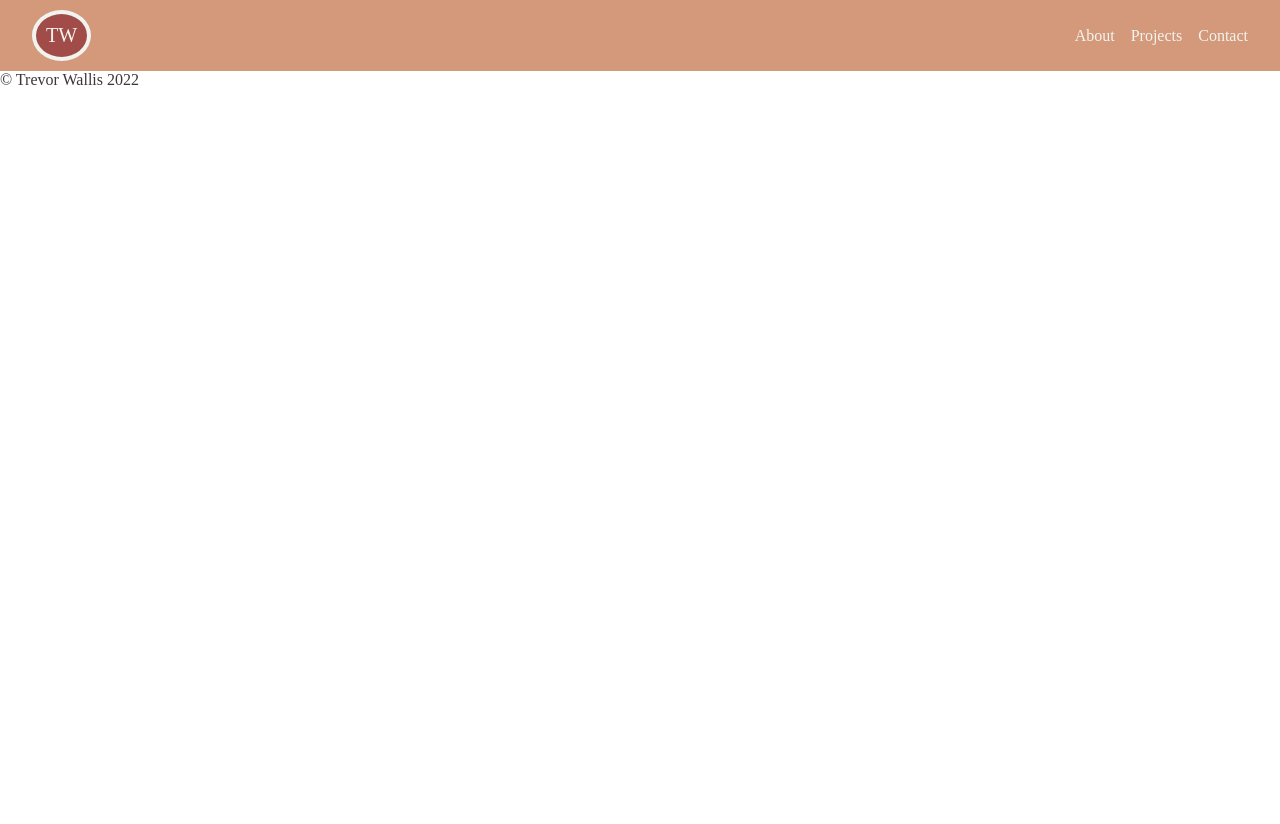
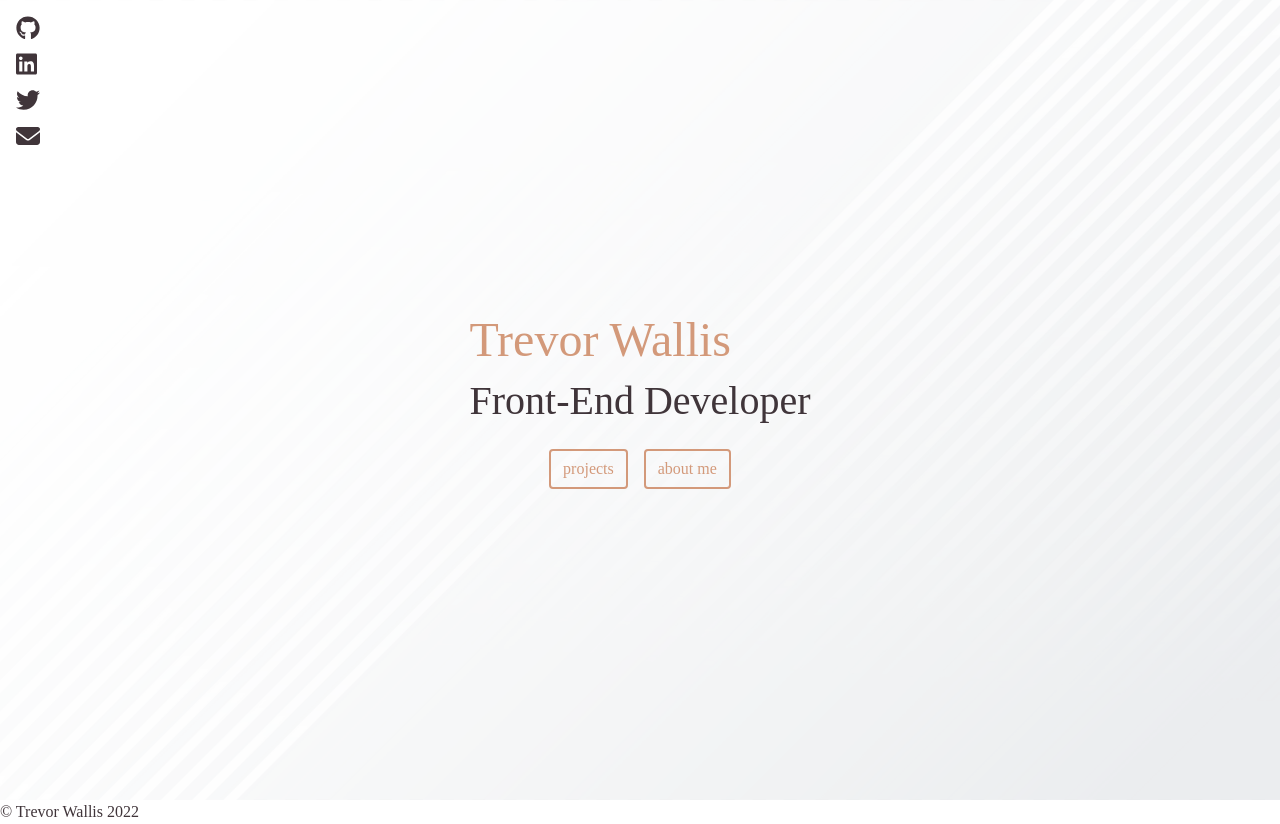
Before and after one commit to trevorwallis13/simple-react-portfolio-template, a React (Create React App) app: page / in a window 1280 px wide. Before the commit the page ends 800 px from the top, so only its background shows below. Built offline with nearby package versions, Linux system fonts and the light colour scheme.

Commit message:
created hero section

```diff
--- a/package.json
+++ b/package.json
@@ -4,13 +4,16 @@
   "private": true,
   "dependencies": {
     "@fortawesome/fontawesome-svg-core": "^1.3.0",
+    "@fortawesome/free-brands-svg-icons": "^6.0.0",
     "@fortawesome/free-regular-svg-icons": "^6.0.0",
     "@fortawesome/free-solid-svg-icons": "^6.0.0",
     "@fortawesome/react-fontawesome": "^0.1.17",
     "@testing-library/jest-dom": "^5.16.2",
     "@testing-library/react": "^12.1.2",
     "@testing-library/user-event": "^13.5.0",
+    "bootstrap": "^5.1.3",
     "react": "^17.0.2",
+    "react-bootstrap": "^2.1.2",
     "react-dom": "^17.0.2",
     "react-scripts": "^5.0.0",
     "sass": "^1.49.7",
--- a/src/App.js
+++ b/src/App.js
@@ -11,8 +11,8 @@ import Footer from './components/footer/Footer'
 const App = () => {
   return (
     <main className="App">
-      <Header/>
-      <div className="content container">
+      {/* <Header/> */}
+      <div className="content">
         <HeroSection/>
         <AboutSection/>
         <ProjectsSection/>
--- a/src/components/hero/HeroSection.js
+++ b/src/components/hero/HeroSection.js
@@ -1,10 +1,30 @@
-import React from 'react'
+import React from 'react';
+import { Button } from 'react-bootstrap'
+import { FontAwesomeIcon } from '@fortawesome/react-fontawesome'
+import {faGithub, faLinkedin, faTwitter } from '@fortawesome/free-brands-svg-icons'
+import { faEnvelope } from '@fortawesome/free-solid-svg-icons'
+
 
 const HeroSection = () => {
   return (
-    <div>
-
-    </div>
+    <section className="hero">
+        <div className="hero-content">
+          <div className="hero-text">
+            <h1>Trevor Wallis</h1>
+            <h2>Front-End Developer</h2>
+          </div>
+          <div className="link-icon-row">
+            <a href="https://github.com/trevorwallis13" target='_blank' rel="noopener noreferrer"><FontAwesomeIcon icon={faGithub} className="connect-icon" /></a>
+            <a href="https://www.linkedin.com/in/trevorwallis13" target='_blank' rel="noopener noreferrer"><FontAwesomeIcon icon={faLinkedin} className="connect-icon" /></a>
+            <a href="https://www.twitter.com/trevorwallis13" target='_blank' rel="noopener noreferrer"><FontAwesomeIcon icon={faTwitter} className="connect-icon"/></a>
+            <a href="mailto: trevor@walliscreative.com" target='_blank' rel="noopener noreferrer"><FontAwesomeIcon icon={faEnvelope} className="connect-icon" /></a>
+          </div>
+          <div className="hero-buttons">
+            <Button variant="outline-secondary">projects</Button>
+            <Button variant="outline-secondary">about me</Button>
+          </div>
+        </div>
+    </section>
   )
 }
 
--- a/src/styles/app.scss
+++ b/src/styles/app.scss
@@ -1,5 +1,8 @@
+@import "~bootstrap/scss/bootstrap";
+
 $primary-font: futura, san-serif;
 $primary-color: #D3997A;
+$overlay-primary-color: #D3997A50;
 $secondary-color: #A24C4A;
 $text-light: #F1F4EE;
 $text-dark: #40353A;
@@ -15,7 +18,6 @@ body {
 
 .container {
     margin: 0 auto;
-    width: 95%;
     max-width: 2000px;
 }
 
@@ -47,6 +49,7 @@ body {
     ul {
         display: flex;
         gap: 1rem;
+        margin: 0;
 
         li {
             list-style: none;
@@ -54,8 +57,102 @@ body {
             a {
                 text-decoration: none;
                 color: $text-light;
+                font-size: 1.2rem;
             }
 
         }
     }
 }
+
+.hero {
+    display: flex;
+    flex-direction: column;
+    justify-content: center;
+    align-items: center;
+    min-height: 100vh;
+    height: 100vh;
+    width: 100%;
+    position: relative;
+}
+
+.hero::before {
+    content: " ";
+    width: 100%;
+    height: 100%;
+    background-image: url('../../assets/background.jpg');
+    background-position: center;
+    background-size: cover;
+    opacity: 25%;
+    z-index: -1;
+    position: absolute;
+}
+
+.hero-content {
+    margin: 1rem;
+}
+
+.hero-text {
+    h1 {
+        font-size: clamp(2rem, 4.5vw, 3rem);
+        color: $primary-color;
+    }
+    h2 {
+        font-size: clamp(1.7rem, 4vw, 2.5rem);
+        font-weight: lighter;
+    }
+}
+
+.link-icon-row {
+    display: flex;
+    flex-direction: column;
+    flex-wrap: wrap;
+    gap: .5rem;
+    justify-content: center;
+    position: fixed;
+    top: 1rem;
+    left: 1rem;
+
+    a {
+        color: $text-dark;
+    }
+}
+
+@media (max-width: 375px) {
+    .link-icon-row {
+        flex-direction: row;
+        background: $primary-color;
+        opacity: 80%;
+        width: 100vw;
+        top: 0;
+        left: 0;
+        padding: 5px 0;
+        justify-content: space-around;
+    }
+}
+
+.connect-icon {
+    font-size: 1.5rem;
+}
+
+.connect-icon:hover,
+.connect-icon:focus {
+    color: $secondary-color;
+}
+
+.hero-buttons {
+    display: flex;
+    flex-wrap: wrap;
+    gap: 1rem;
+    padding-top: 1rem;
+    justify-content: center;
+}
+
+.btn-outline-secondary {
+    color: $primary-color;
+    border: 2px solid $primary-color;
+}
+
+.btn-outline-secondary:hover {
+    background-color: $secondary-color;
+    border: 2px solid $secondary-color;
+}
```
Also changed, not shown: assets/background.jpg (added), 1 other file (tests, documents, lock files or other folders).
